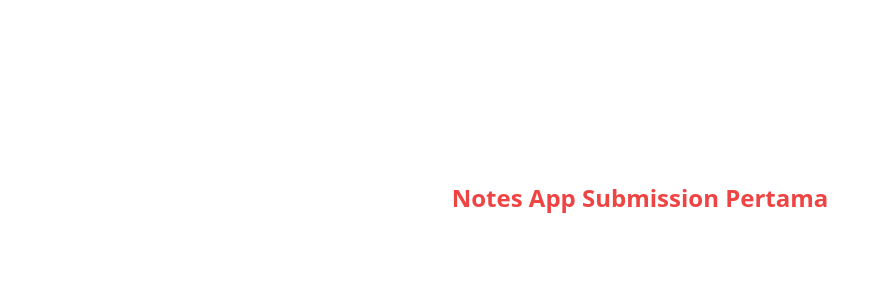
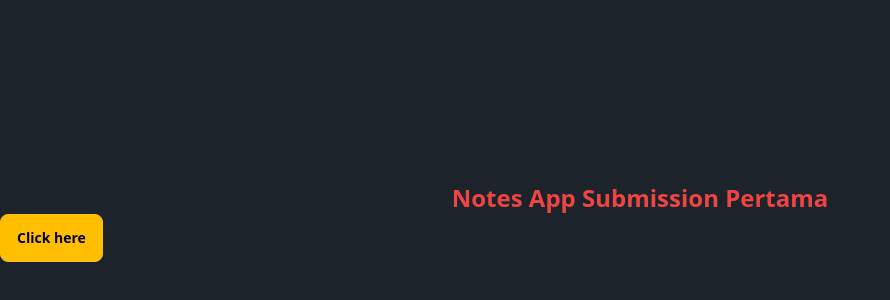
Before and after one commit to Eunlip/submission-spa, a React (Vite) app: page / in a window 1280 px wide. Shown: the part 26-326 px from the top of the page, without its empty margins (0-890 px from the left). Built offline with nearby package versions, Linux system fonts and the light colour scheme.

Commit message:
init daisyui

```diff
--- a/package.json
+++ b/package.json
@@ -21,6 +21,7 @@
     "@types/react-dom": "^18.2.22",
     "@vitejs/plugin-react": "^4.2.1",
     "autoprefixer": "^10.4.19",
+    "daisyui": "^4.7.3",
     "eslint": "^8.57.0",
     "eslint-plugin-react": "^7.34.1",
     "eslint-plugin-react-hooks": "^4.6.0",
--- a/src/App.jsx
+++ b/src/App.jsx
@@ -1,8 +1,10 @@
-
 function App() {
 	return (
 		<>
-			<h1 className='text-2xl text-center mt-52 font-bold text-red-500'>Notes App Submission Pertama</h1>
+			<h1 className='text-2xl text-center mt-52 font-bold text-red-500'>
+				Notes App Submission Pertama
+			</h1>
+      <button className="btn btn-warning">Click here</button>
 		</>
 	);
 }
--- a/tailwind.config.js
+++ b/tailwind.config.js
@@ -4,5 +4,8 @@ export default {
 	theme: {
 		extend: {},
 	},
-	plugins: [],
+	daisyui: {
+		themes: ['dark']
+	},
+	plugins: [require('daisyui')],
 };
```
Also changed, not shown: 1 other file (tests, documents, lock files or other folders).
